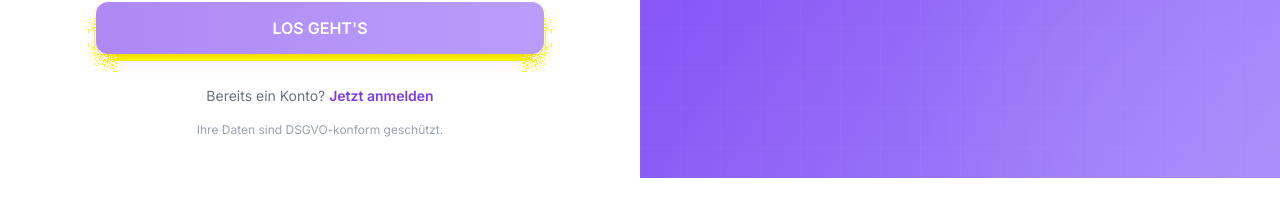
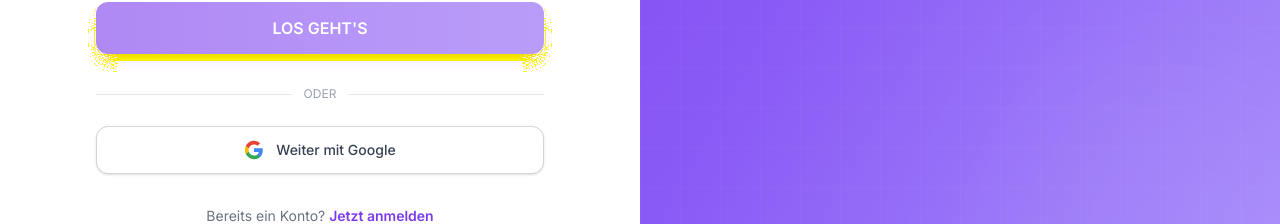
Before and after one commit to eltahawyomar001-eng/SchichtPlan, a Next.js app: page /register in a window 1280 px wide. Shown: the part 852-1076 px from the top of the page. Before the commit the page ends 1030 px from the top, so only its background shows below. Built offline with nearby package versions, Linux system fonts and the light colour scheme; no server answers.

Commit message:
feat(auth): add Google OAuth sign-in button to login & register pages
- Add Google OAuth button with official logo to login page
- Add Google OAuth button with divider to register page
- Add signIn callback to auto-create workspace for new OAuth users
- Add continueWithGoogle translation key (de/en)

```diff
--- a/messages/de.json
+++ b/messages/de.json
@@ -524,6 +524,7 @@
     "requestNewLink": "Neuen Link anfordern",
     "saving": "Wird gespeichert…",
     "or": "oder",
+    "continueWithGoogle": "Weiter mit Google",
     "accountCreated": "Konto erfolgreich erstellt! Sie können sich jetzt anmelden.",
     "welcomeBack": "Willkommen zurück bei",
     "teamWaiting": "Ihr Team wartet auf Sie. Melden Sie sich an und behalten Sie Ihre Schichtplanung im Griff.",
--- a/messages/en.json
+++ b/messages/en.json
@@ -524,6 +524,7 @@
     "requestNewLink": "Request new link",
     "saving": "Saving…",
     "or": "or",
+    "continueWithGoogle": "Continue with Google",
     "accountCreated": "Account created successfully! You can now sign in.",
     "welcomeBack": "Welcome back to",
     "teamWaiting": "Your team is waiting for you. Sign in and stay on top of your shift planning.",
--- a/src/app/(auth)/login/page.tsx
+++ b/src/app/(auth)/login/page.tsx
@@ -290,6 +290,33 @@ function LoginForm() {
             </div>
           </div>
 
+          {/* Google OAuth */}
+          <button
+            type="button"
+            onClick={() => signIn("google", { callbackUrl })}
+            className="mt-6 flex h-12 w-full items-center justify-center gap-3 rounded-xl border border-gray-300 bg-white text-sm font-medium text-gray-700 shadow-sm transition-all hover:bg-gray-50 hover:shadow-md active:scale-[0.98]"
+          >
+            <svg viewBox="0 0 24 24" className="h-5 w-5" aria-hidden="true">
+              <path
+                d="M22.56 12.25c0-.78-.07-1.53-.2-2.25H12v4.26h5.92a5.06 5.06 0 0 1-2.2 3.32v2.77h3.57c2.08-1.92 3.28-4.74 3.28-8.1z"
+                fill="#4285F4"
+              />
+              <path
+                d="M12 23c2.97 0 5.46-.98 7.28-2.66l-3.57-2.77c-.98.66-2.23 1.06-3.71 1.06-2.86 0-5.29-1.93-6.16-4.53H2.18v2.84C3.99 20.53 7.7 23 12 23z"
+                fill="#34A853"
+              />
+              <path
+                d="M5.84 14.09c-.22-.66-.35-1.36-.35-2.09s.13-1.43.35-2.09V7.07H2.18C1.43 8.55 1 10.22 1 12s.43 3.45 1.18 4.93l2.85-2.22.81-.62z"
+                fill="#FBBC05"
+              />
+              <path
+                d="M12 5.38c1.62 0 3.06.56 4.21 1.64l3.15-3.15C17.45 2.09 14.97 1 12 1 7.7 1 3.99 3.47 2.18 7.07l3.66 2.84c.87-2.6 3.3-4.53 6.16-4.53z"
+                fill="#EA4335"
+              />
+            </svg>
+            {t("continueWithGoogle")}
+          </button>
+
           {/* Footer link */}
           <p className="mt-8 text-center text-sm text-gray-500">
             {t("noAccount")}{" "}
--- a/src/app/(auth)/register/page.tsx
+++ b/src/app/(auth)/register/page.tsx
@@ -1,6 +1,7 @@
 "use client";
 
 import { useState, Suspense } from "react";
+import { signIn } from "next-auth/react";
 import { useRouter, useSearchParams } from "next/navigation";
 import { useTranslations } from "next-intl";
 import Link from "next/link";
@@ -380,6 +381,43 @@ function RegisterForm() {
               )}
             </button>
           </form>
+
+          {/* Divider */}
+          <div className="relative mt-8">
+            <div className="absolute inset-0 flex items-center">
+              <div className="w-full border-t border-gray-200" />
+            </div>
+            <div className="relative flex justify-center text-xs uppercase">
+              <span className="bg-white px-3 text-gray-400">{t("or")}</span>
+            </div>
+          </div>
+
+          {/* Google OAuth */}
+          <button
+            type="button"
+            onClick={() => signIn("google", { callbackUrl: "/dashboard" })}
+            className="mt-6 flex h-12 w-full items-center justify-center gap-3 rounded-xl border border-gray-300 bg-white text-sm font-medium text-gray-700 shadow-sm transition-all hover:bg-gray-50 hover:shadow-md active:scale-[0.98]"
+          >
+            <svg viewBox="0 0 24 24" className="h-5 w-5" aria-hidden="true">
+              <path
+                d="M22.56 12.25c0-.78-.07-1.53-.2-2.25H12v4.26h5.92a5.06 5.06 0 0 1-2.2 3.32v2.77h3.57c2.08-1.92 3.28-4.74 3.28-8.1z"
+                fill="#4285F4"
+              />
+              <path
+                d="M12 23c2.97 0 5.46-.98 7.28-2.66l-3.57-2.77c-.98.66-2.23 1.06-3.71 1.06-2.86 0-5.29-1.93-6.16-4.53H2.18v2.84C3.99 20.53 7.7 23 12 23z"
+                fill="#34A853"
+              />
+              <path
+                d="M5.84 14.09c-.22-.66-.35-1.36-.35-2.09s.13-1.43.35-2.09V7.07H2.18C1.43 8.55 1 10.22 1 12s.43 3.45 1.18 4.93l2.85-2.22.81-.62z"
+                fill="#FBBC05"
+              />
+              <path
+                d="M12 5.38c1.62 0 3.06.56 4.21 1.64l3.15-3.15C17.45 2.09 14.97 1 12 1 7.7 1 3.99 3.47 2.18 7.07l3.66 2.84c.87-2.6 3.3-4.53 6.16-4.53z"
+                fill="#EA4335"
+              />
+            </svg>
+            {t("continueWithGoogle")}
+          </button>
 
           {/* Footer link */}
           <p className="mt-8 text-center text-sm text-gray-500">
--- a/src/lib/auth.ts
+++ b/src/lib/auth.ts
@@ -101,6 +101,34 @@ export const authOptions: NextAuthOptions = {
     }),
   ],
   callbacks: {
+    async signIn({ user, account }) {
+      // For OAuth sign-ins: if the user has no workspace, auto-create one
+      if (account && account.provider !== "credentials" && user.id) {
+        const dbUser = await prisma.user.findUnique({
+          where: { id: user.id },
+          select: { workspaceId: true, name: true, email: true },
+        });
+        if (dbUser && !dbUser.workspaceId) {
+          const displayName =
+            dbUser.name || dbUser.email?.split("@")[0] || "Mein Unternehmen";
+          const slug =
+            displayName
+              .toLowerCase()
+              .replace(/[^a-z0-9]+/g, "-")
+              .replace(/^-|-$/g, "") +
+            "-" +
+            user.id.slice(-6);
+          const workspace = await prisma.workspace.create({
+            data: { name: `${displayName}'s Workspace`, slug },
+          });
+          await prisma.user.update({
+            where: { id: user.id },
+            data: { workspaceId: workspace.id, role: "OWNER" },
+          });
+        }
+      }
+      return true;
+    },
     async jwt({ token, user, account }) {
       if (user) {
         const authUser = user as SessionUser;
```
